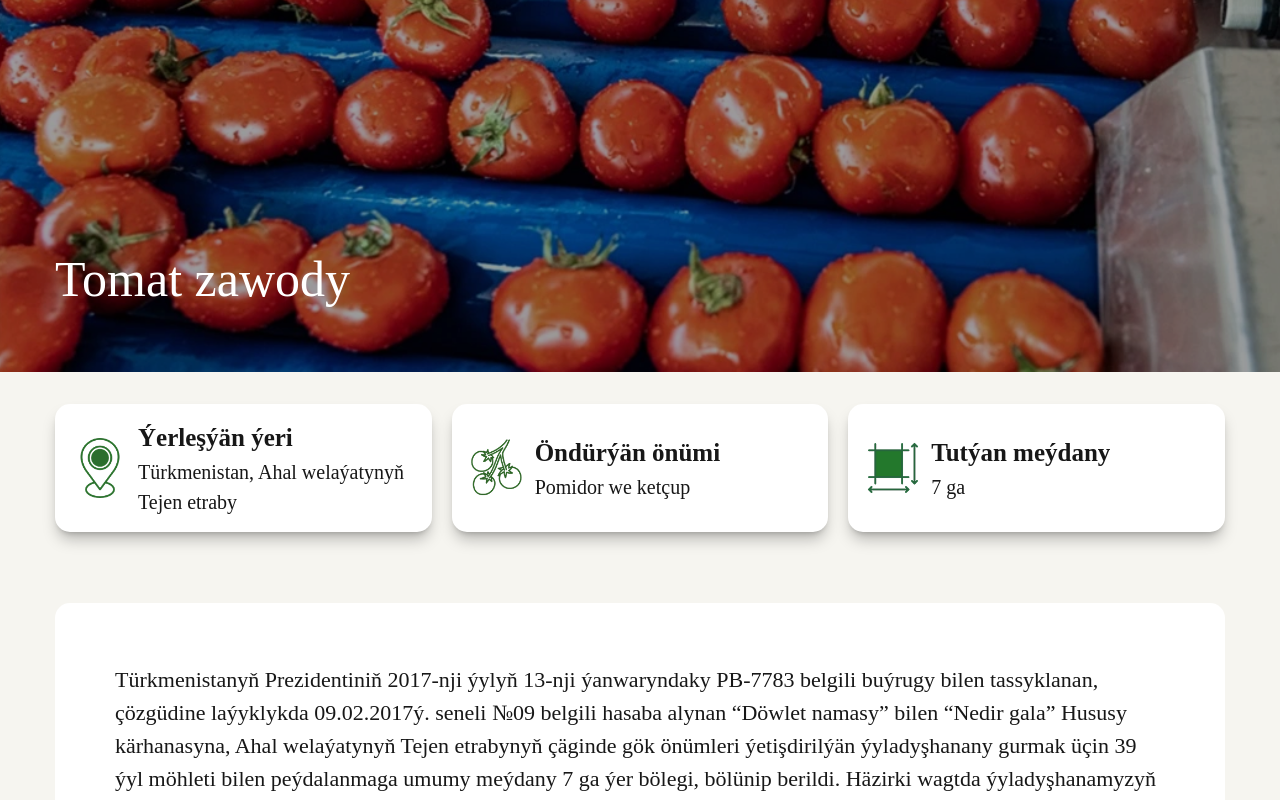
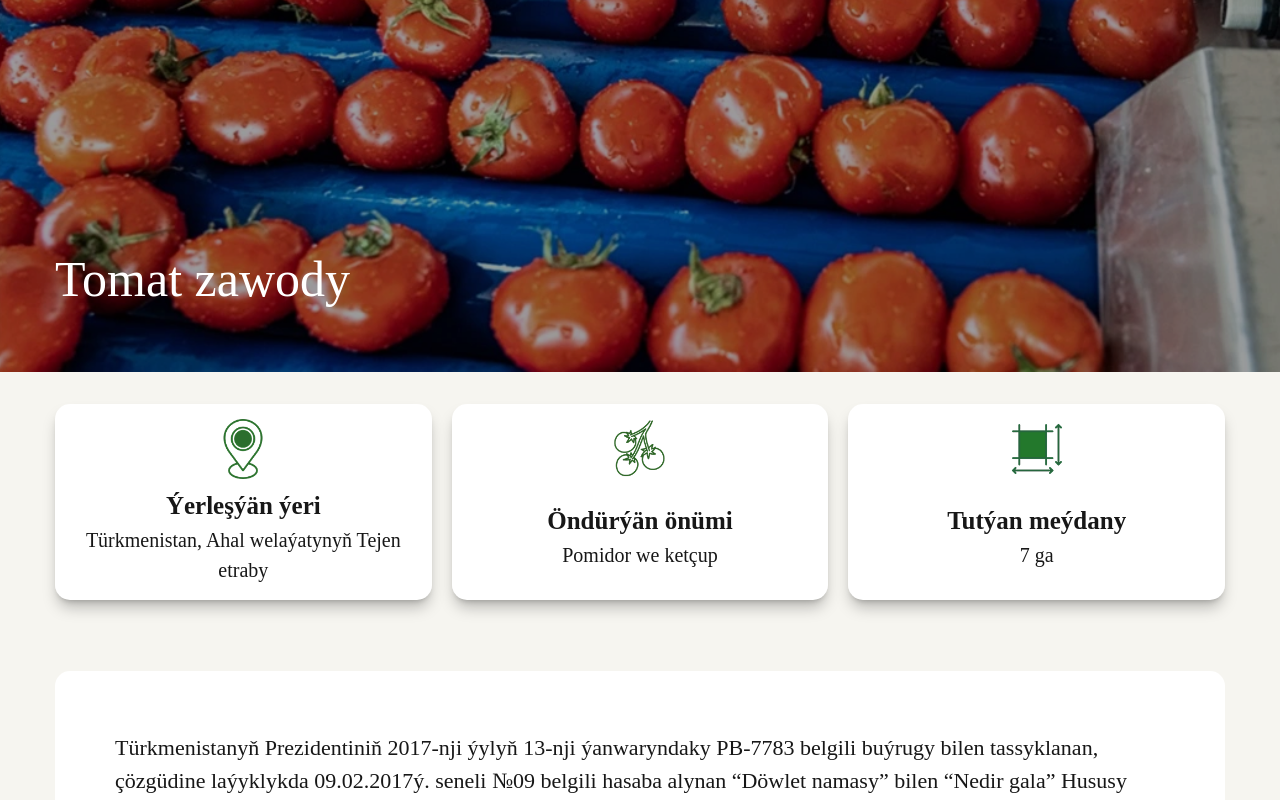
Before and after one commit to Kakajan-12/nedirgala, a Next.js app: page /services/tomate in a window 1280 px wide. Shown: the part 428-1228 px from the top of the page. Built offline with nearby package versions, Linux system fonts and the light colour scheme; no server answers; a web font is replaced by a local one.

Commit message:
service project icon values

```diff
--- a/src/app/components/ServiceProject.js
+++ b/src/app/components/ServiceProject.js
@@ -4,6 +4,30 @@
 "use client";
 import { useTranslations } from "next-intl";
 import FancyboxWrapper from "../components/FancyboxWrapper";
+
+function IconValueData({ value = "", icon = "", title = "" }) {
+    return (
+        <div
+            className={
+                "rounded-[15px] p-[15px] shadow-lg bg-white shadow-[#00000040]  items-center gap-2 w-full grid justify-items-center grid-rows-[max-content_auto]"
+            }
+        >
+            <img
+                className=" w-[30px] md:w-[60px] aspect-square"
+                alt=""
+                src={icon}
+            ></img>
+            <div className="grid content-between">
+                <label className="font-bold md:text-[25px] text-[16px] text-center">
+                    {title}
+                </label>
+                <span className="md:text-[20px] text-[12px] font-medium text-center">
+                    {value}
+                </span>
+            </div>
+        </div>
+    );
+}
 
 export default function ServiceProject({
     title,
@@ -15,7 +39,6 @@ export default function ServiceProject({
     imageUrlList,
 }) {
     const t = useTranslations("ServiceProject");
-    console.log(location);
 
     return (
         <div className="grid gap-4">
@@ -42,65 +65,24 @@ export default function ServiceProject({
                                 : ` lg:grid-cols-2 `
                         }`}
                     >
-                        <div
-                            className={
-                                "rounded-[15px] p-[15px] shadow-lg bg-white shadow-[#00000040]  items-center gap-2 w-full grid grid-cols-[max-content_auto]"
-                            }
-                        >
-                            <img
-                                className=" w-[30px] md:w-[60px] aspect-square"
-                                alt=""
-                                src={"/assets/img/location.png"}
-                            ></img>
-                            <div className="grid content-between">
-                                <label className="font-bold md:text-[25px] text-[16px]">
-                                    {t("location")}
-                                </label>
-                                <label className="md:text-[20px] text-[12px] font-medium">
-                                    {location}
-                                </label>
-                            </div>
-                        </div>
+                        <IconValueData
+                            title={t("location")}
+                            value={location}
+                            icon="/assets/img/location.png"
+                        ></IconValueData>
+
                         {products && (
-                            <div
-                                className={
-                                    "rounded-[15px] p-[15px] shadow-lg bg-white shadow-[#00000040]  items-center gap-2 w-full grid grid-cols-[max-content_auto] "
-                                }
-                            >
-                                <img
-                                    className=" w-[30px] md:w-[60px] aspect-square"
-                                    alt=""
-                                    src={"/assets/img/cherry.png"}
-                                ></img>
-                                <div className="grid content-between">
-                                    <label className="font-bold md:text-[25px] text-[16px]">
-                                        {t("products")}
-                                    </label>
-                                    <label className="md:text-[20px] text-[12px] font-medium">
-                                        {products}
-                                    </label>
-                                </div>
-                            </div>
+                            <IconValueData
+                                title={t("products")}
+                                value={products}
+                                icon="/assets/img/cherry.png"
+                            ></IconValueData>
                         )}
-                        <div
-                            className={
-                                "rounded-[15px] p-[15px] shadow-lg bg-white shadow-[#00000040]  items-center gap-2 w-full grid grid-cols-[max-content_auto] "
-                            }
-                        >
-                            <img
-                                className=" w-[30px] md:w-[60px] aspect-square"
-                                alt=""
-                                src={"/assets/img/area.png"}
-                            ></img>
-                            <div className="grid content-between">
-                                <label className="font-bold md:text-[25px] text-[16px]">
-                                    {t("area")}
-                                </label>
-                                <label className="md:text-[20px] text-[12px] font-medium">
-                                    {area}
-                                </label>
-                            </div>
-                        </div>
+                        <IconValueData
+                            title={t("area")}
+                            value={area}
+                            icon="/assets/img/area.png"
+                        ></IconValueData>
                     </div>
                 )}
                 {text && (
```
